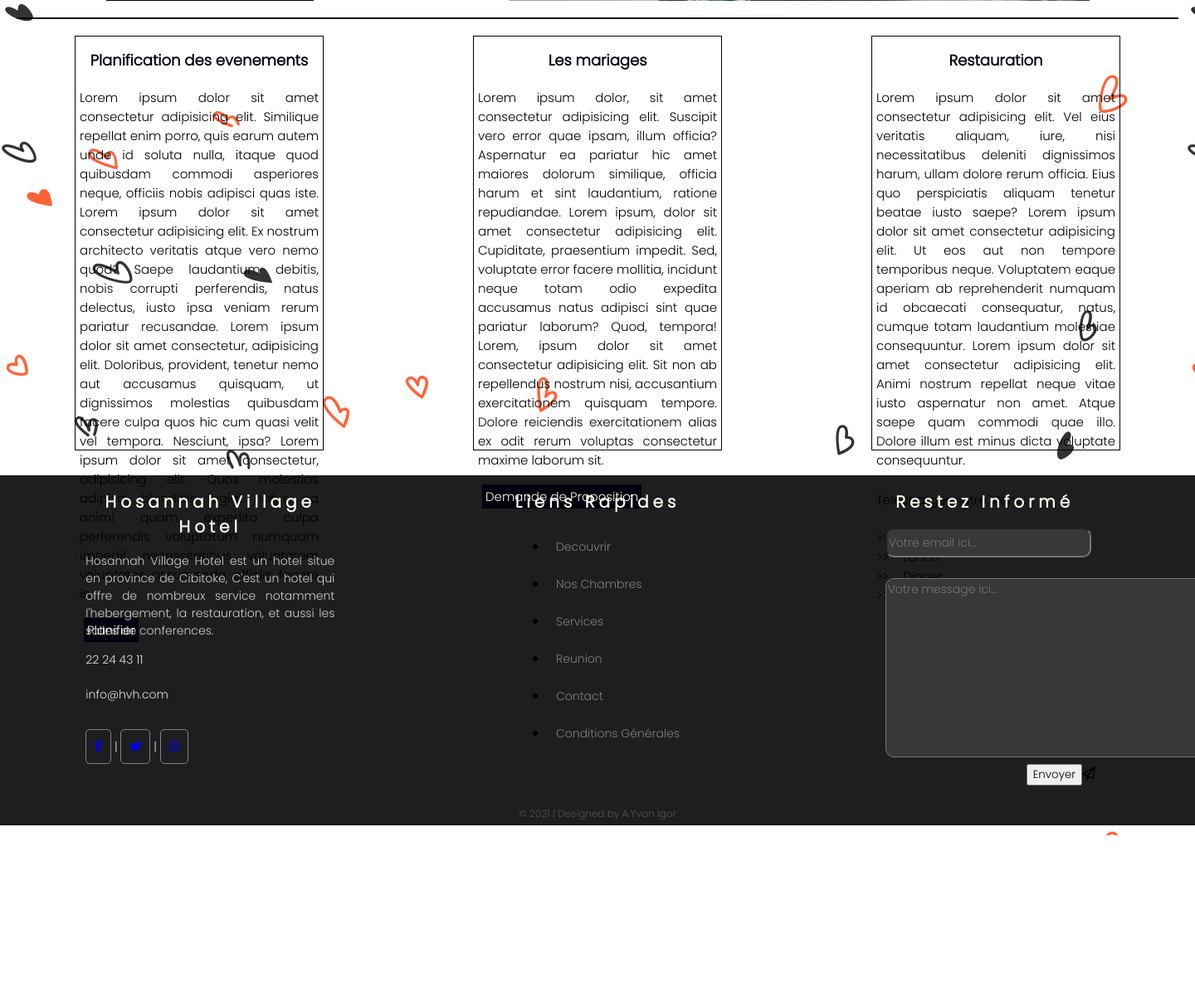
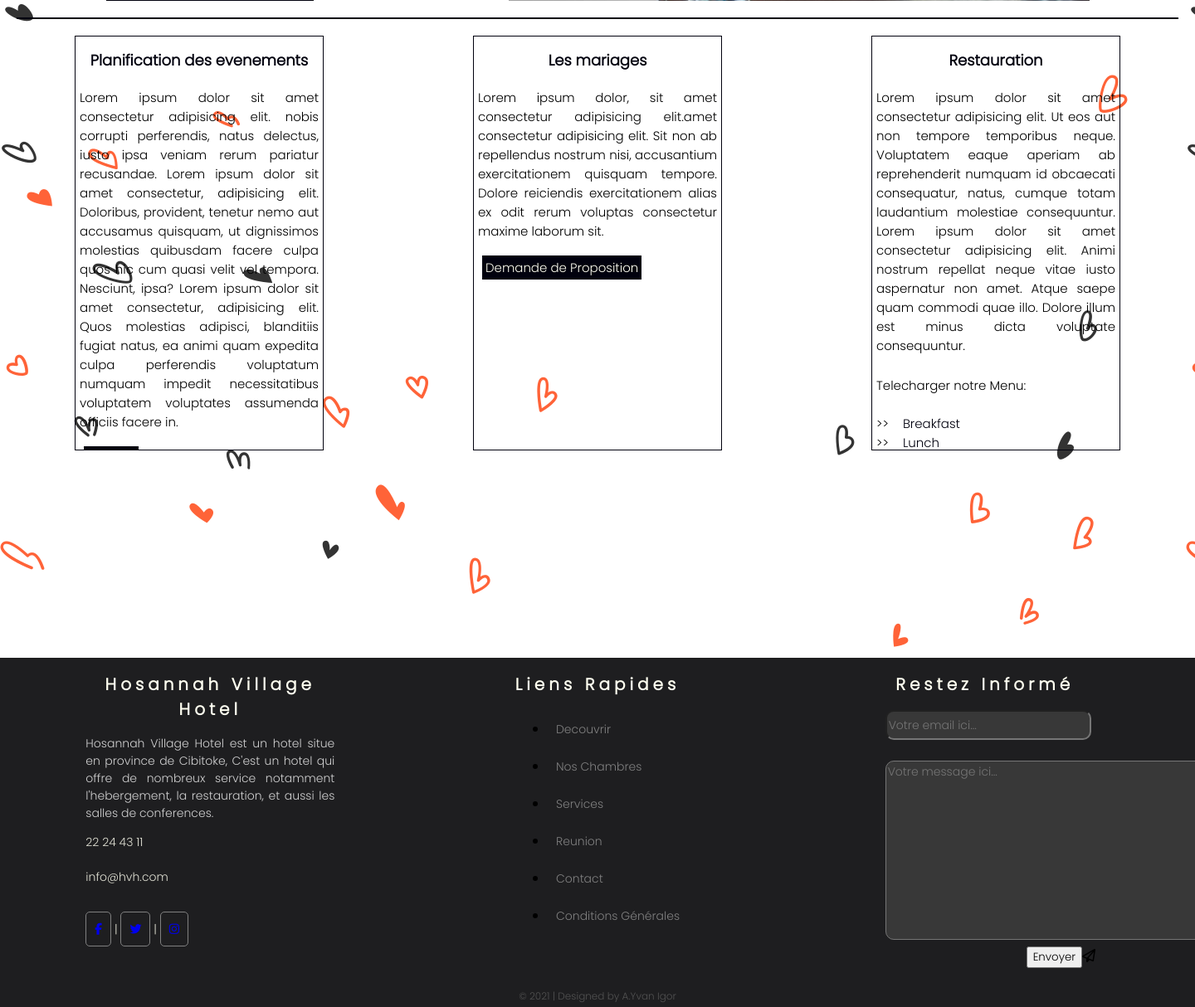
Before and after one commit to ahishakiyeyv/hosanna, a PHP site: page /reunion.php in a window 1440 px wide; the page is wider, and only the part inside the window is pictured. Shown: the part 459-1673 px from the top of that part at 83% size. Before the commit the page ends 1466 px from the top of that part, so only its background shows below. Run offline with PHP 8.4, Linux system fonts and the light colour scheme; some libraries are stand-ins or nearby versions.

Commit message:
fixing some errors

```diff
--- a/chambre.php
+++ b/chambre.php
@@ -116,7 +116,7 @@
             </div>
         </section>
     </article>
-    <br>
+    <br><br><br>
    <?php
    include("footer.php");
    ?>
--- a/css/reunione.css
+++ b/css/reunione.css
@@ -47,6 +47,7 @@ body{
     border:1px solid rgb(1,1,14);
     width:300px;
     height:500px;
+    overflow:auto;
 }
 .box11 h2{
     font-size:18px;
@@ -75,6 +76,7 @@ body{
 .box21{
     box-sizing: border-box;
     border:1px solid rgb(1,1,14);
+    overflow: auto;
     width:300px;
     height:500px;
 }
@@ -107,6 +109,7 @@ body{
     border: 1px solid rgb(1,1,14);
     width:300px;
     height:500px;
+    overflow: auto;
 }
 .box3 h2{
     font-size:18px;
--- a/reunion.php
+++ b/reunion.php
@@ -25,18 +25,18 @@
         <section id="section4">
             <div class="box11">
                 <h2>Planification des evenements</h2>
-                <p>Lorem ipsum dolor sit amet consectetur adipisicing elit. Similique repellat enim porro, quis earum autem unde id soluta nulla, itaque quod quibusdam commodi asperiores neque, officiis nobis adipisci quas iste. Lorem ipsum dolor sit amet consectetur adipisicing elit. Ex nostrum architecto veritatis atque vero nemo quod? Saepe laudantium debitis, nobis corrupti perferendis, natus delectus, iusto ipsa veniam rerum pariatur recusandae. Lorem ipsum dolor sit amet consectetur, adipisicing elit. Doloribus, provident, tenetur nemo aut accusamus quisquam, ut dignissimos molestias quibusdam facere culpa quos hic cum quasi velit vel tempora. Nesciunt, ipsa? Lorem ipsum dolor sit amet consectetur, adipisicing elit. Quos molestias adipisci, blanditiis fugiat natus, ea animi quam expedita culpa perferendis voluptatum numquam impedit necessitatibus voluptatem voluptates assumenda officiis facere in.
+                <p>Lorem ipsum dolor sit amet consectetur adipisicing elit.  nobis corrupti perferendis, natus delectus, iusto ipsa veniam rerum pariatur recusandae. Lorem ipsum dolor sit amet consectetur, adipisicing elit. Doloribus, provident, tenetur nemo aut accusamus quisquam, ut dignissimos molestias quibusdam facere culpa quos hic cum quasi velit vel tempora. Nesciunt, ipsa? Lorem ipsum dolor sit amet consectetur, adipisicing elit. Quos molestias adipisci, blanditiis fugiat natus, ea animi quam expedita culpa perferendis voluptatum numquam impedit necessitatibus voluptatem voluptates assumenda officiis facere in.
                 </p>
                 <a class="plan" href="#">Planifier</a>
             </div>
             <div class="box21">
                 <h2>Les mariages</h2>
-                <p>Lorem ipsum dolor, sit amet consectetur adipisicing elit. Suscipit vero error quae ipsam, illum officia? Aspernatur ea pariatur hic amet maiores dolorum similique, officia harum et sint laudantium, ratione repudiandae. Lorem ipsum, dolor sit amet consectetur adipisicing elit. Cupiditate, praesentium impedit. Sed, voluptate error facere mollitia, incidunt neque totam odio expedita accusamus natus adipisci sint quae pariatur laborum? Quod, tempora! Lorem, ipsum dolor sit amet consectetur adipisicing elit. Sit non ab repellendus nostrum nisi, accusantium exercitationem quisquam tempore. Dolore reiciendis exercitationem alias ex odit rerum voluptas consectetur maxime laborum sit.</p>
+                <p>Lorem ipsum dolor, sit amet consectetur adipisicing elit.amet consectetur adipisicing elit. Sit non ab repellendus nostrum nisi, accusantium exercitationem quisquam tempore. Dolore reiciendis exercitationem alias ex odit rerum voluptas consectetur maxime laborum sit.</p>
                 <a href="#" class="demande">Demande de Proposition</a>
             </div>
             <div class="box3">
                 <h2>Restauration</h2>
-                <p>Lorem ipsum dolor sit amet consectetur adipisicing elit. Vel eius veritatis aliquam, iure, nisi necessitatibus deleniti dignissimos harum, ullam dolore rerum officia. Eius quo perspiciatis aliquam tenetur beatae iusto saepe? Lorem ipsum dolor sit amet consectetur adipisicing elit. Ut eos aut non tempore temporibus neque. Voluptatem eaque aperiam ab reprehenderit numquam id obcaecati consequatur, natus, cumque totam laudantium molestiae consequuntur. Lorem ipsum dolor sit amet consectetur adipisicing elit. Animi nostrum repellat neque vitae iusto aspernatur non amet. Atque saepe quam commodi quae illo. Dolore illum est minus dicta voluptate consequuntur.</p>
+                <p>Lorem ipsum dolor sit amet consectetur adipisicing elit.  Ut eos aut non tempore temporibus neque. Voluptatem eaque aperiam ab reprehenderit numquam id obcaecati consequatur, natus, cumque totam laudantium molestiae consequuntur. Lorem ipsum dolor sit amet consectetur adipisicing elit. Animi nostrum repellat neque vitae iusto aspernatur non amet. Atque saepe quam commodi quae illo. Dolore illum est minus dicta voluptate consequuntur.</p>
                 <p>Telecharger notre Menu: <br><br>
                >> <a href="#" class="break">Breakfast</a> <br>
                >> <a href="#" class="break">Lunch</a><br>
@@ -46,6 +46,7 @@
             </div>
         </section>
     </article>
+    <br><br><br><br><br><br><br><br>
    <?php
    include("footer.php");
    ?>
```
